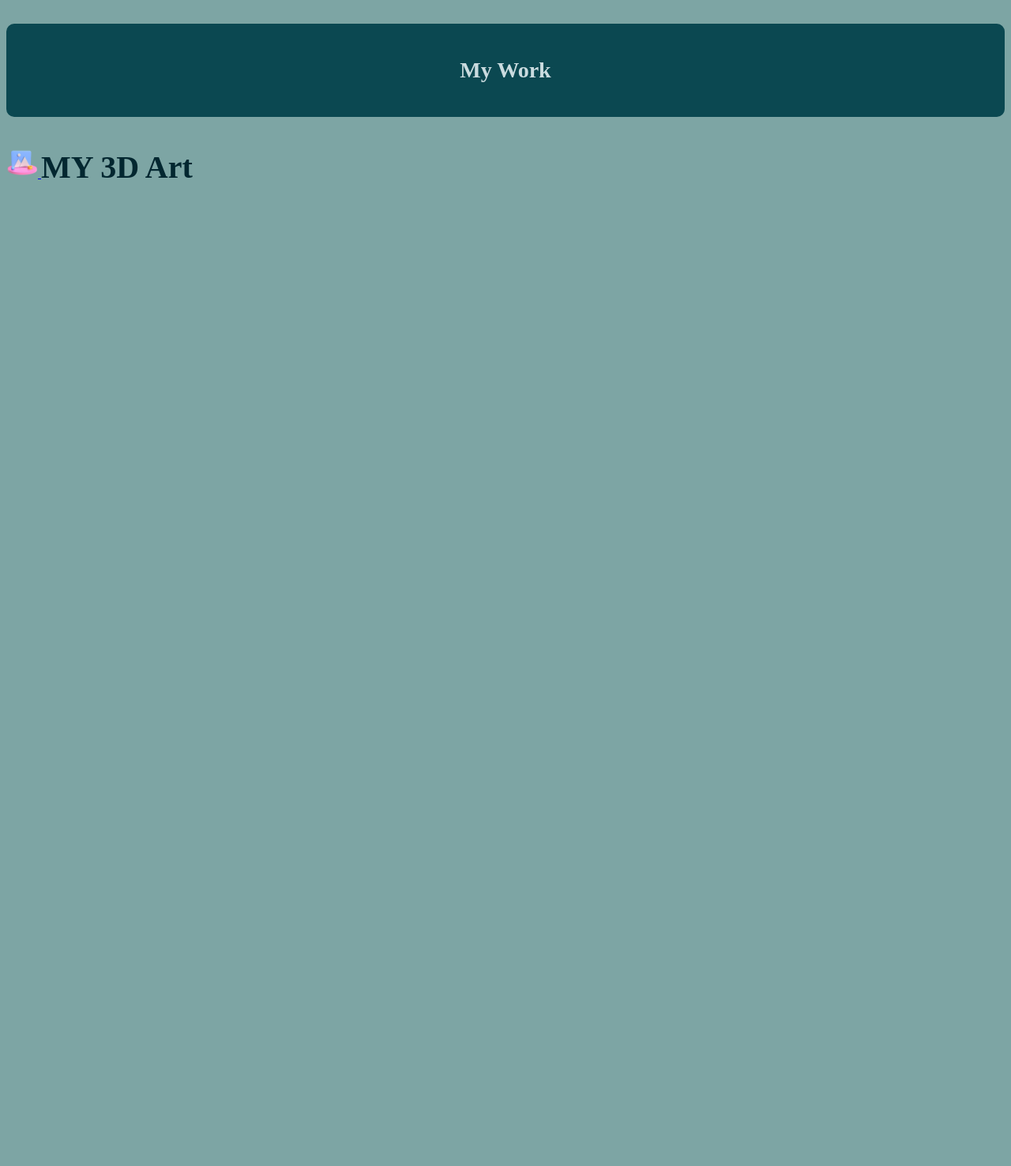
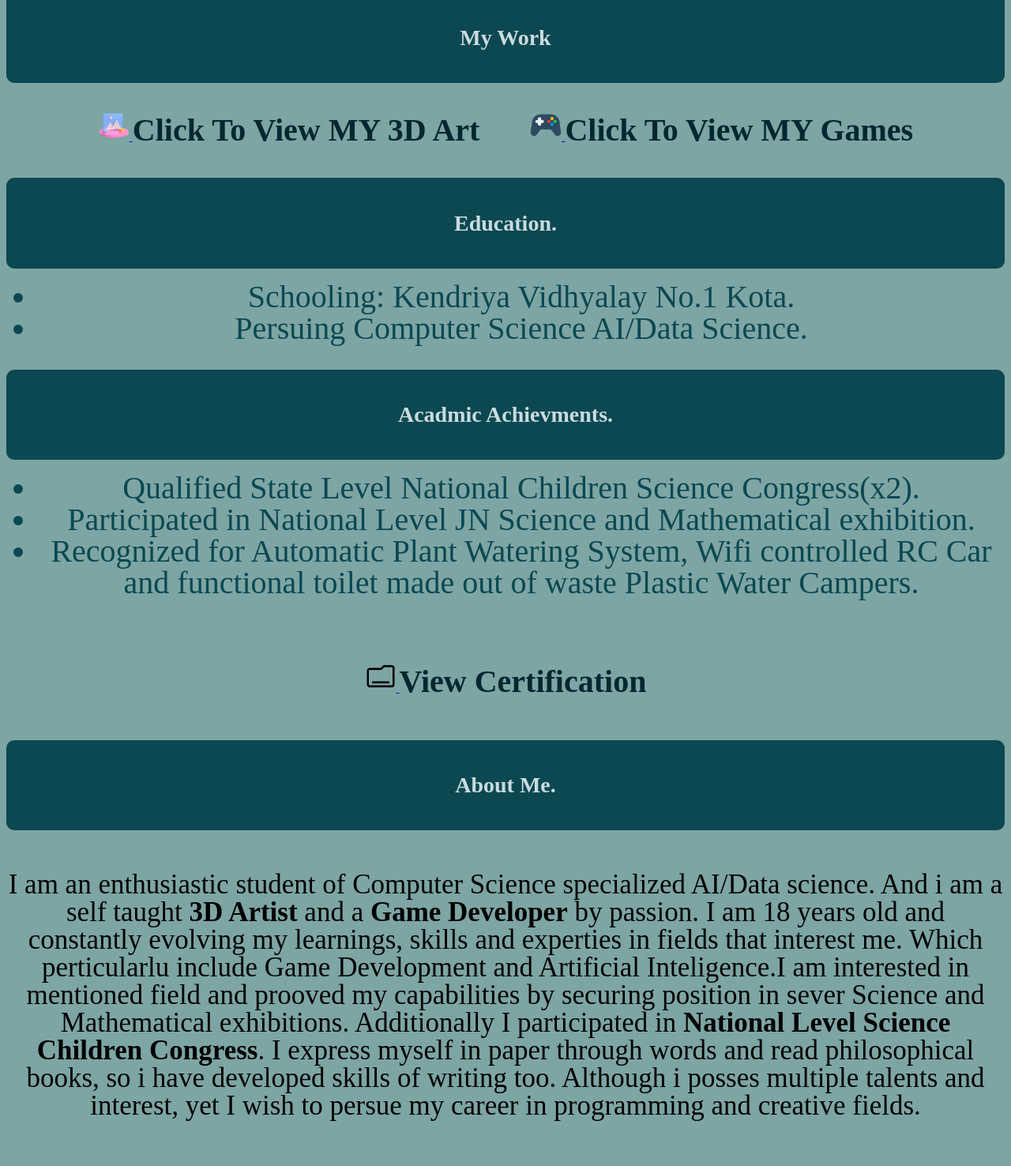
Before and after one commit to apoorv00ps/MyResume, a plain HTML site: page index.html in a window 1280 px wide. Shown: the part 1003-2479 px from the top of the page at 79% size. Before the commit the page ends 1286 px from the top, so only its background shows below. Drawn offline with Linux system fonts and the light colour scheme.

Commit message:
more updated website, added my work and education and certification section

```diff
--- a/index.html
+++ b/index.html
@@ -5,14 +5,18 @@
     <meta name="viewport" content="width=device-width, initial-scale=1.0">
     <title>Document</title>
 </head>
-<body style="background-color: #7da5a4">
+<body style="text-align: center; line-height: 1.0; background-color: #7da5a4">
     <header style="background-color: #0b4851; display: flex;">
+        <div style="display:flex ; text-align: center;">
             <span style="display: inline-block; margin-left: 10%;">
                 <h1 style="font-size: 80px; color: #cadbdf; line-height: 1.1; margin-left: 10px;"> APOORV RAJ SHRINGI</h1>
                 <h1 style="font-size: 40px; font-family: serif; color: #cadbdf;">3D Artist, Game Developer, Programmer</h1>
                 <h2 style="font-size: 35px; color: #cadbdf;">In existance from 27th May, 2007</h2>
             </span>
+            <span>
                 <img src="/MyResume/me.png" alt="." style="max-height: 500px; object-fit: cover; display: block; margin-bottom: 50px;">
+            </span>
+        </div>
     </header>
     <br>
     <div style="background-color: #0b4851; padding: 20px; border-radius: 10px; color: #0b4851; text-align: center;">
@@ -22,21 +26,21 @@
         <img src="/MyResume/Blender_logo_no_text.svg.png" style="width: 40px;"/>
     </span>
     <span style="display: inline-block; margin-left: 8px;">
-        <h4 style="font-size: 40px;">Blender</h4>
+        <h4 style="font-size: 40px; color: #032730;">Blender</h4>
     </span>
     <br>
    <span style="display: inline-block;">
         <img src="/MyResume/godot.png" style="width: 40px;"/>
    </span style="display: inline-block">
     <span style="display: inline-block;">
-        <h4 style="font-size: 40px;">Godot Game Engine</h4>
+        <h4 style="font-size: 40px; color: #032730;">Godot Game Engine</h4>
    </span style="display: inline-block">
    <br>
    <span style="display: inline-block;">
         <img src="/MyResume/python.png" style="width: 40px;"/>
    </span style="display: inline-block">
     <span style="display: inline-block;">
-        <h4 style="font-size: 40px;">Python</h4>
+        <h4 style="font-size: 40px; color: #032730;">Python</h4>
    </span style="display: inline-block">
    <br>
     <div style="background-color: #0b4851; padding: 20px; border-radius: 10px; text-align: center;">
@@ -49,9 +53,56 @@
             </span style="display: inline-block">
 
             <span style="display: inline-block;">
-                <h3 style="font-size: 40px; color: #032730;">MY 3D Art</h3>
+                <h3 style="font-size: 40px; color: #032730;">Click To View MY 3D Art</h3>
             </span style="display: inline-block">
         </a>
    </span style="display: inline-block">
+   <span style="display: inline-block; margin-left: 60px;">
+        <a href="/MyResume/mygames.html">
+            <span style="display: inline-block;">
+                <img src="/MyResume/game.png" style="width: 40px;"/>
+            </span style="display: inline-block">
+
+            <span style="display: inline-block;">
+                <h3 style="font-size: 40px; color: #032730;">Click To View MY Games</h3>
+            </span style="display: inline-block">
+        </a>
+   </span style="display: inline-block">
+   <br>
+   <div style="background-color: #0b4851; padding: 20px; border-radius: 10px; color: #0b4851; text-align: center;">
+        <h2 style="font-family: 'lobster', serif; font-size: 28px; color:#cadbdf;">Education.</h2>
+    </div>
+    <span>
+        <ul>
+            <li style="font-size: 40px; color: #0b4851;">Schooling: Kendriya Vidhyalay No.1 Kota.</li>
+            <li style="font-size: 40px; color: #0b4851;">Persuing Computer Science AI/Data Science.</li>
+        </ul>
+    </span>
+   <br>
+   <div style="background-color: #0b4851; padding: 20px; border-radius: 10px; color: #0b4851; text-align: center;">
+        <h2 style="font-family: 'lobster', serif; font-size: 28px; color:#cadbdf;">Acadmic Achievments.</h2>
+    </div>
+    <span>
+        <ul>
+            <li style="font-size: 40px; color: #0b4851;">Qualified State Level National Children Science Congress(x2).</li>
+            <li style="font-size: 40px; color: #0b4851;">Participated in National Level JN Science and Mathematical exhibition.</li>
+            <li style="font-size: 40px; color: #0b4851;">Recognized for Automatic Plant Watering System, Wifi controlled RC Car and functional toilet made out of waste Plastic Water Campers.</li>
+        </ul>
+    </span>
+   <br>
+   <span>
+        <a href="/MyResume/certification.html"><span style="display: inline-block;"><img src="/MyResume/file.png" style="max-height: 40px;" alt="."></span> <span style="display: inline-block;"><h4 style="font-size: 40px; color: #032730;">View Certification</h4></span></a>
+   </span>
+    <div style="background-color: #0b4851; padding: 20px; border-radius: 10px; color: #0b4851; text-align: center;">
+        <h2 style="font-family: 'lobster', serif; font-size: 28px; color:#cadbdf;">About Me.</h2>
+    </div>
+    <br>
+    <p style="font-size: 35px;">
+        I am an enthusiastic student of Computer Science specialized AI/Data science. And i am a self taught <strong>3D Artist</strong> and a <strong> Game Developer</strong> by passion. I am 18 years old and constantly evolving my learnings, skills and experties in fields that interest me. Which perticularlu include Game Development and Artificial Inteligence.I am interested in mentioned field and prooved my capabilities by securing position in sever Science and Mathematical exhibitions. Additionally I participated in <strong>National Level Science Children Congress</strong>.  I express myself in paper through words and read philosophical books, so i have developed skills of writing too. Although i posses multiple talents and interest, yet I wish to persue my career in programming and creative fields.
+    </p>
+    <br>
+    <footer style="background-color: #0b4851;">
+
+    </footer>
 </body>
 </html>
```
Also changed, not shown: 3d.html (+28 -0 lines), certification.html (added, +11 -0 lines), mygames.html (added, +11 -0 lines), 3d19.png (added), 3d20.jpg (added), 3d4.jpg (added), 13 other files. Lines whose indentation alone changed are shown as unchanged.
